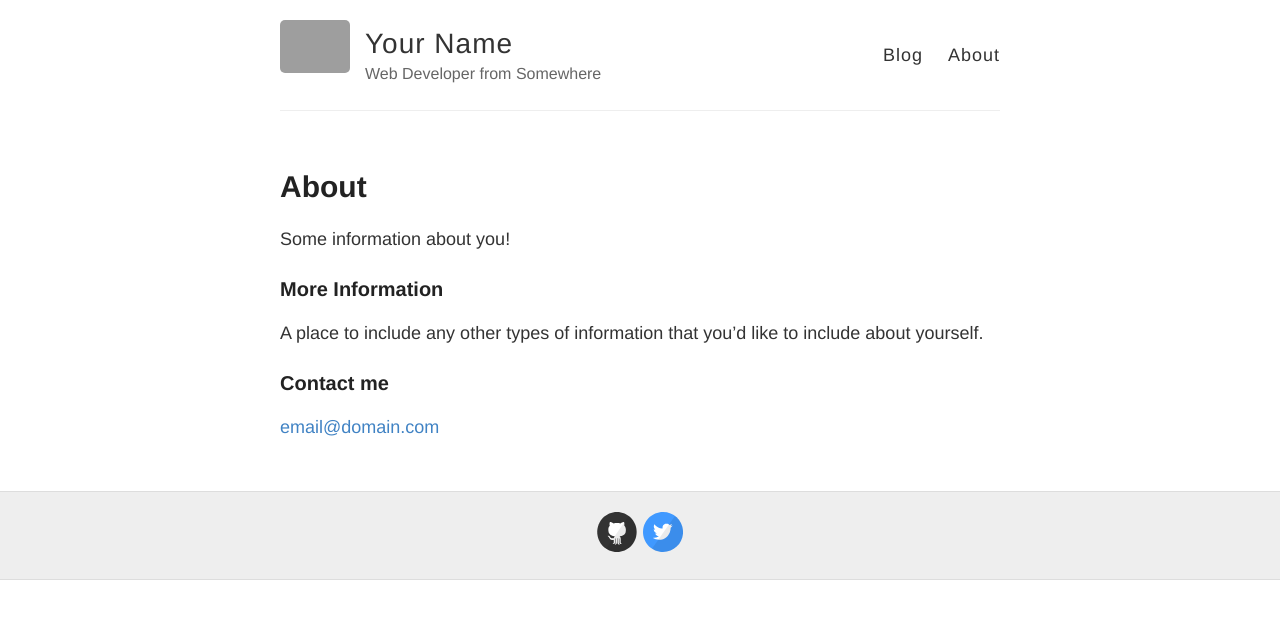
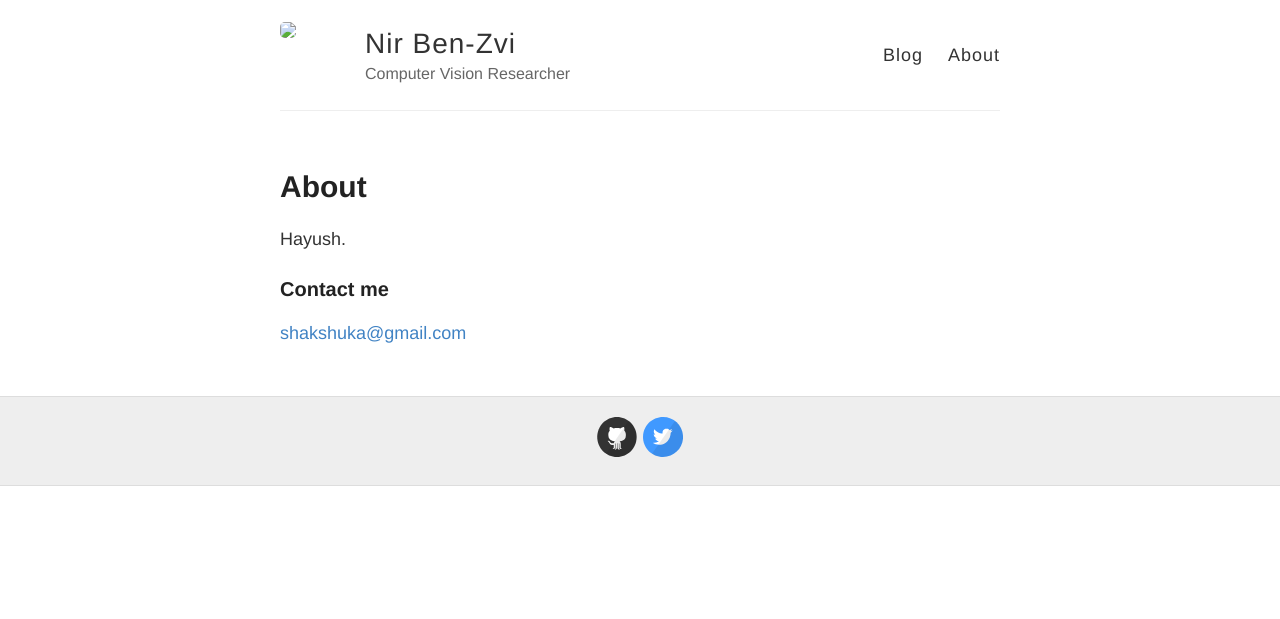
Before and after one commit to nirbenz/nirbenz.github.io, a Jekyll site: the page built from about.md, in a window 1280 px wide. Shown: the top 619 px of the page. Built offline with Jekyll 4.4.1, drawn with Linux system fonts in a browser that asks for light colours; grey boxes are pictures that could not be loaded.

Commit message:
Added GCP

```diff
--- a/_config.yml
+++ b/_config.yml
@@ -3,13 +3,13 @@
 #
 
 # Name of your site (displayed in the header)
-name: Your Name
+name: Nir Ben-Zvi
 
 # Short bio or description (displayed in the header)
-description: Web Developer from Somewhere
+description: Computer Vision Researcher
 
 # URL of your avatar or profile pic (you could use your GitHub profile pic)
-avatar: https://raw.githubusercontent.com/barryclark/jekyll-now/master/images/jekyll-logo.png
+avatar: _images/pika.jpg
 
 #
 # Flags below are optional
@@ -21,12 +21,12 @@ footer-links:
   email:
   facebook:
   flickr:
-  github: barryclark/jekyll-now
+  github: nirbenz
   instagram:
   linkedin:
   pinterest:
   rss: # just type anything here for a working RSS icon
-  twitter: jekyllrb
+  twitter: nir_benz
   stackoverflow: # your stackoverflow profile, e.g. "users/50476/bart-kiers"
   youtube: # channel/<your_long_string> or user/<user-name>
   googleplus: # anything in your profile username that comes after plus.google.com/
--- a/about.md
+++ b/about.md
@@ -4,12 +4,8 @@ title: About
 permalink: /about/
 ---
 
-Some information about you!
-
-### More Information
-
-A place to include any other types of information that you'd like to include about yourself.
+Hayush.
 
 ### Contact me
 
-[email@domain.com](mailto:email@domain.com)
+[shakshuka@gmail.com](mailto:shakshuka@gmail.com)
```
Also changed, not shown: 404.md (+2 -2 lines), _posts/2017-11-18-GCP.md (added, +6 -0 lines), _images/404.jpg (added), _images/pika.jpg (added).
